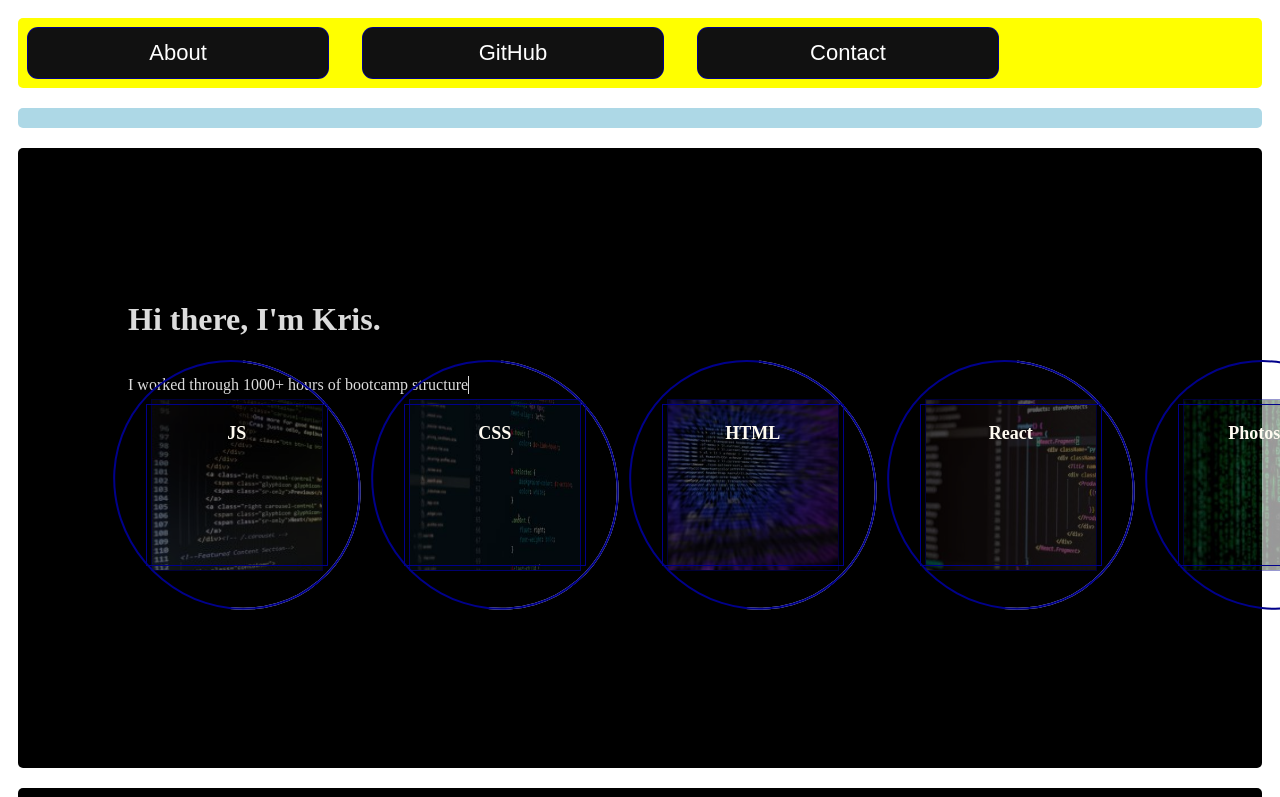
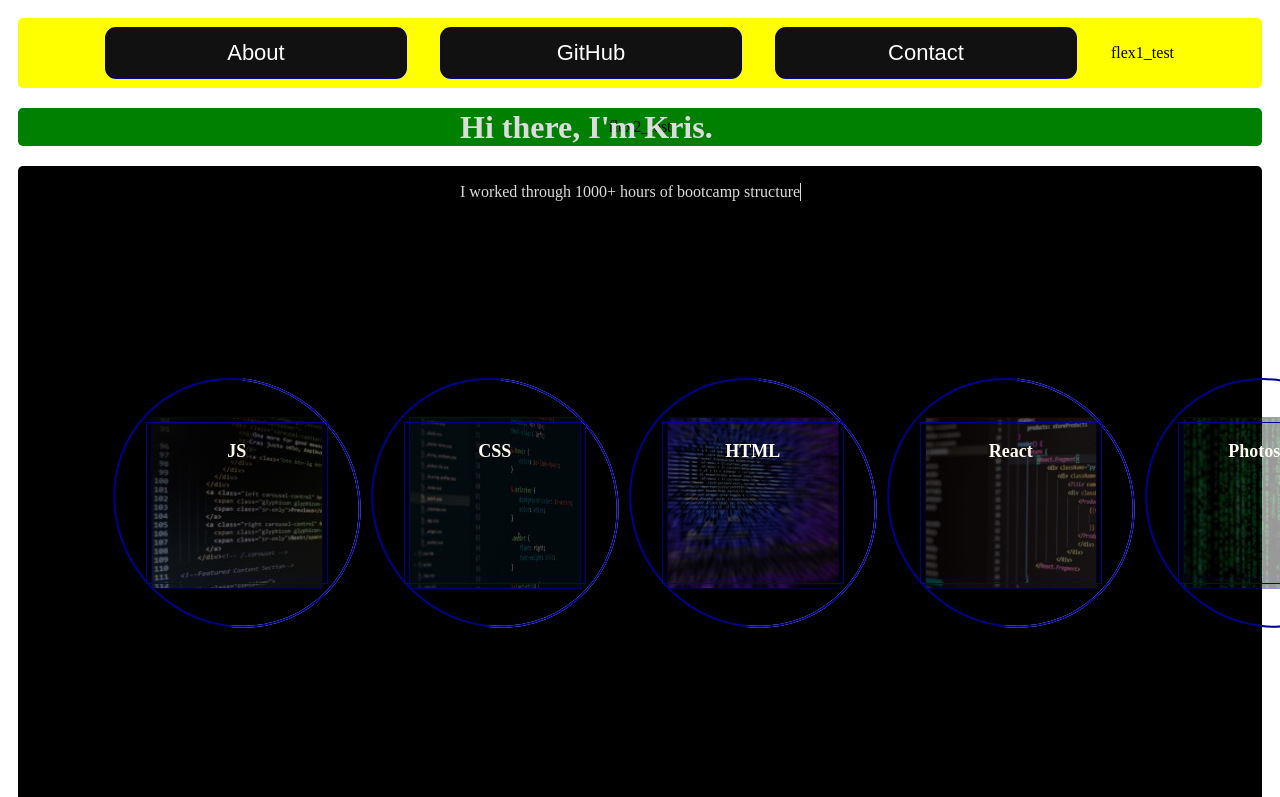
Before and after one commit to kriskris79/my-blackandwhitedev.com-website, a React (Create React App) app in the folder mywebsite/: page / in a window 1280 px wide. Shown: the top 797 px of the page. Built offline with nearby package versions, Linux system fonts and the light colour scheme.

Commit message:
flexbox in progres

```diff
--- a/mywebsite/src/App.css
+++ b/mywebsite/src/App.css
@@ -80,14 +80,20 @@
     margin: 10px;
     padding: 10px;
     border-radius: 5px;
+    display: flex;
+    justify-content: center;
+    align-items: center;
 }
 
 .flex2 {
     flex: 1;
-    background-color: lightblue;
+    background-color: green;
     margin: 10px;
     padding: 10px;
     border-radius: 5px;
+    display: flex;
+    justify-content: center;
+    align-items: center;
 }
 .flex3 {
     flex: 1;
--- a/mywebsite/src/App.js
+++ b/mywebsite/src/App.js
@@ -37,11 +37,11 @@ const App = () => {
 
             <div className="container">
                 <div className="row">
-                    <div className="flex1"><Navbar/></div>
-                    <div className="flex2"><Textanimation/></div>
-                    <div className="flex3"><Jobskills/></div>
+                    <div className="flex1"><Navbar/>flex1_test</div>
+                    <div className="flex2"><Textanimation/>flex2_test</div>
+                    <div className="flex3"><Jobskills/>flex3_test</div>
 
-                    <div className="flex4"><Contact/></div>
+                    <div className="flex4"><Contact/>flex4_test</div>
                     <div className="item">Item 5</div>
                     <div className="item">Item 6</div>
                 </div>
--- a/mywebsite/src/components/Navbar.css
+++ b/mywebsite/src/components/Navbar.css
@@ -143,17 +143,17 @@
     }
 }
 
-.body {
-    margin: 0;
-    padding: 0;
-    width: 100%;
-    height: 100vh;
-    display: flex;
-    flex-direction: column;
-    justify-content: space-between;
-    align-items: center;
-    background: orangered;
-}
+/*.naw {*/
+/*    margin: 0;*/
+/*    padding: 0;*/
+/*    width: 100%;*/
+/*    height: 100vh;*/
+/*    display: flex;*/
+/*    flex-direction: column;*/
+/*    justify-content: center;*/
+/*    align-items: center;*/
+/*    background: orangered;*/
+/*}*/
 
 .glow-on-hover {
     height: 50px;
--- a/mywebsite/src/components/Textanimation.css
+++ b/mywebsite/src/components/Textanimation.css
@@ -11,9 +11,15 @@
 /*}*/
 .typewriter {
     position: absolute;
-    top: 35%;
-    left: 10%;
+    /*top: 35%;*/
+    /*left: 10%;*/
     color: rgb(220,220,220);
+    justify-content: flex-end;
+    align-items: center;
+    /*flex-wrap: wrap;*/
+    flex-direction: column;
+    align-content: flex-end;
+
 }
 
 .h1 {
```
